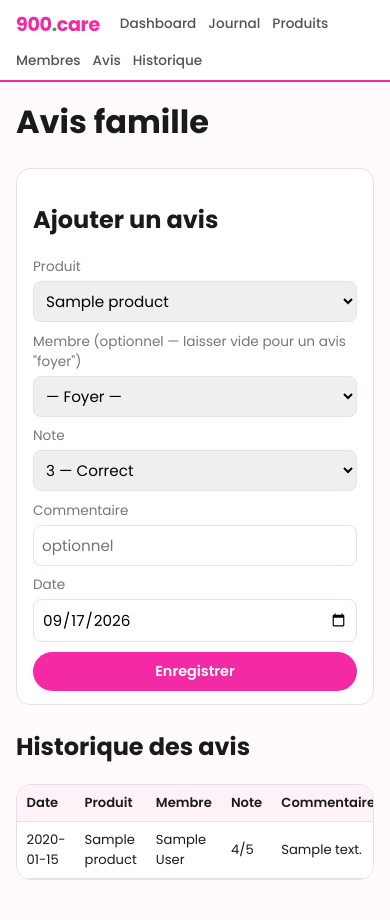
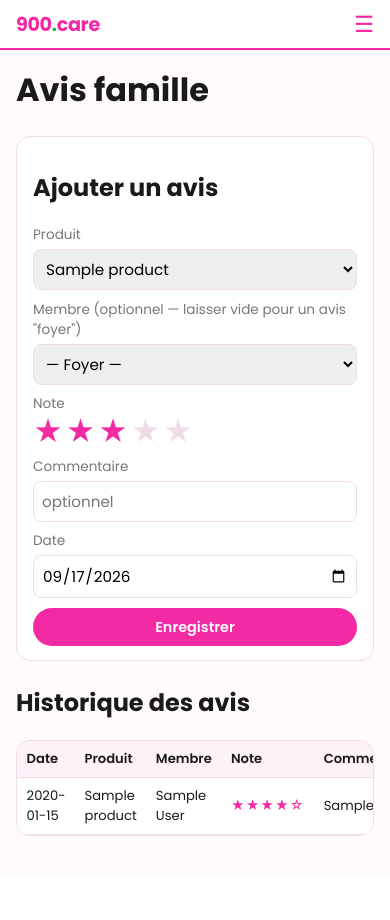
Before and after one commit to vouvrat/900care-tracker, a FastAPI app: page /reviews in a window 390 px wide. After the commit the page ends 836 px from the top, so only its background shows below. Run offline with FastAPI, Linux system fonts and the light colour scheme; tables that the repository leaves empty hold one stand-in row (values such as "Sample post"); parts of the project's set-up code (start-up, migrations or seed data) failed here and were passed over.

Commit message:
Ajoute un menu hamburger mobile et un widget d'étoiles pour les avis
- Nav : bascule en menu hamburger (case à cocher CSS, sans JS) sous 600px
  au lieu de faire du flex-wrap.
- Avis : la note passe d'un <select> à un widget 5 étoiles cliquables
  (radios + CSS), affichage en ★☆ dans l'historique.

Co-Authored-By: Claude Sonnet 5 <noreply@anthropic.com>

```diff
--- a/app/static/style.css
+++ b/app/static/style.css
@@ -40,6 +40,25 @@ body {
 }
 
 .topnav a:hover { opacity: 1; color: var(--accent); }
+
+.nav-links {
+  display: flex;
+  align-items: center;
+  gap: 1.25rem;
+  flex-wrap: wrap;
+}
+
+.nav-toggle-checkbox { display: none; }
+
+.nav-toggle-label {
+  display: none;
+  margin-left: auto;
+  font-size: 1.4rem;
+  line-height: 1;
+  cursor: pointer;
+  color: var(--accent);
+  user-select: none;
+}
 
 .topnav .brand {
   display: flex;
@@ -179,6 +198,34 @@ button.danger:hover { background: #a30004; }
 button.secondary { background: var(--secondary); }
 button.secondary:hover { background: #237d40; }
 
+.star-rating {
+  display: flex;
+  flex-direction: row-reverse;
+  justify-content: flex-end;
+  gap: 0.15rem;
+}
+
+.star-rating input { display: none; }
+
+.star-rating label {
+  font-size: 1.8rem;
+  line-height: 1;
+  color: var(--border);
+  cursor: pointer;
+  transition: color 0.1s ease;
+}
+
+.star-rating input:checked ~ label,
+.star-rating label:hover,
+.star-rating label:hover ~ label {
+  color: var(--accent);
+}
+
+.stars-display {
+  color: var(--accent);
+  letter-spacing: 1px;
+}
+
 .timeline {
   list-style: none;
   padding: 0;
@@ -214,9 +261,22 @@ button.secondary:hover { background: #237d40; }
   .container { padding: 1rem; }
 
   .topnav { padding: 0.6rem 1rem; gap: 0.75rem; }
-  .topnav a { font-size: 0.85rem; }
+  .topnav a { font-size: 0.9rem; }
 
   .brand-sub { display: none; }
+
+  .nav-toggle-label { display: block; }
+
+  .nav-links {
+    display: none;
+    flex-direction: column;
+    align-items: flex-start;
+    width: 100%;
+    gap: 0.6rem;
+    margin-top: 0.75rem;
+  }
+
+  .nav-toggle-checkbox:checked ~ .nav-links { display: flex; }
 
   .card { padding: 0.85rem 1rem; }
 
--- a/app/templates/base.html
+++ b/app/templates/base.html
@@ -14,12 +14,16 @@
     <a href="/" class="brand">
       <span class="brand-main">900<span class="brand-dot">.</span>care</span><span class="brand-sub">tracker</span>
     </a>
+    <input type="checkbox" id="nav-toggle" class="nav-toggle-checkbox">
+    <label for="nav-toggle" class="nav-toggle-label" aria-label="Menu">☰</label>
+    <div class="nav-links">
       <a href="/">Dashboard</a>
       <a href="/log">Journal</a>
       <a href="/products">Produits</a>
       <a href="/members">Membres</a>
       <a href="/reviews">Avis</a>
       <a href="/history">Historique</a>
+    </div>
   </nav>
   <main class="container">
     {% block content %}{% endblock %}
--- a/app/templates/reviews.html
+++ b/app/templates/reviews.html
@@ -21,13 +21,13 @@
       </select>
     </label>
     <label>Note
-      <select name="rating" required>
-        <option value="5">5 — Excellent</option>
-        <option value="4">4 — Bien</option>
-        <option value="3" selected>3 — Correct</option>
-        <option value="2">2 — Moyen</option>
-        <option value="1">1 — Mauvais</option>
-      </select>
+      <div class="star-rating">
+        <input type="radio" id="star5" name="rating" value="5"><label for="star5" title="5 — Excellent">★</label>
+        <input type="radio" id="star4" name="rating" value="4"><label for="star4" title="4 — Bien">★</label>
+        <input type="radio" id="star3" name="rating" value="3" checked><label for="star3" title="3 — Correct">★</label>
+        <input type="radio" id="star2" name="rating" value="2"><label for="star2" title="2 — Moyen">★</label>
+        <input type="radio" id="star1" name="rating" value="1"><label for="star1" title="1 — Mauvais">★</label>
+      </div>
     </label>
     <label>Commentaire <input type="text" name="comment" placeholder="optionnel"></label>
     <label>Date <input type="date" name="review_date" id="review-date" required></label>
@@ -51,7 +51,7 @@
       <td>{{ r.review_date }}</td>
       <td>{{ products_by_id.get(r.product_id).name if products_by_id.get(r.product_id) else '?' }}</td>
       <td>{{ members_by_id.get(r.member_id).name if r.member_id and members_by_id.get(r.member_id) else 'Foyer' }}</td>
-      <td>{{ r.rating }}/5</td>
+      <td><span class="stars-display" aria-label="{{ r.rating }}/5">{% for i in range(1, 6) %}{% if i <= r.rating %}★{% else %}☆{% endif %}{% endfor %}</span></td>
       <td>{{ r.comment }}</td>
     </tr>
     {% endfor %}
```
Lines whose indentation alone changed are shown as unchanged.
